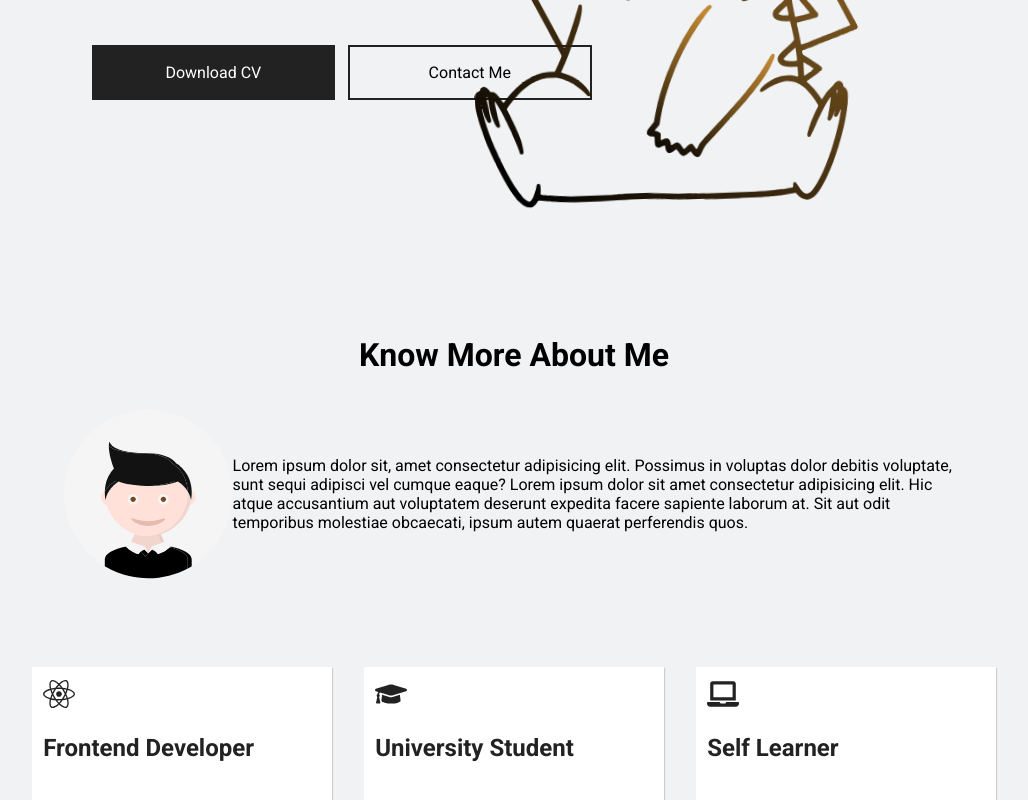
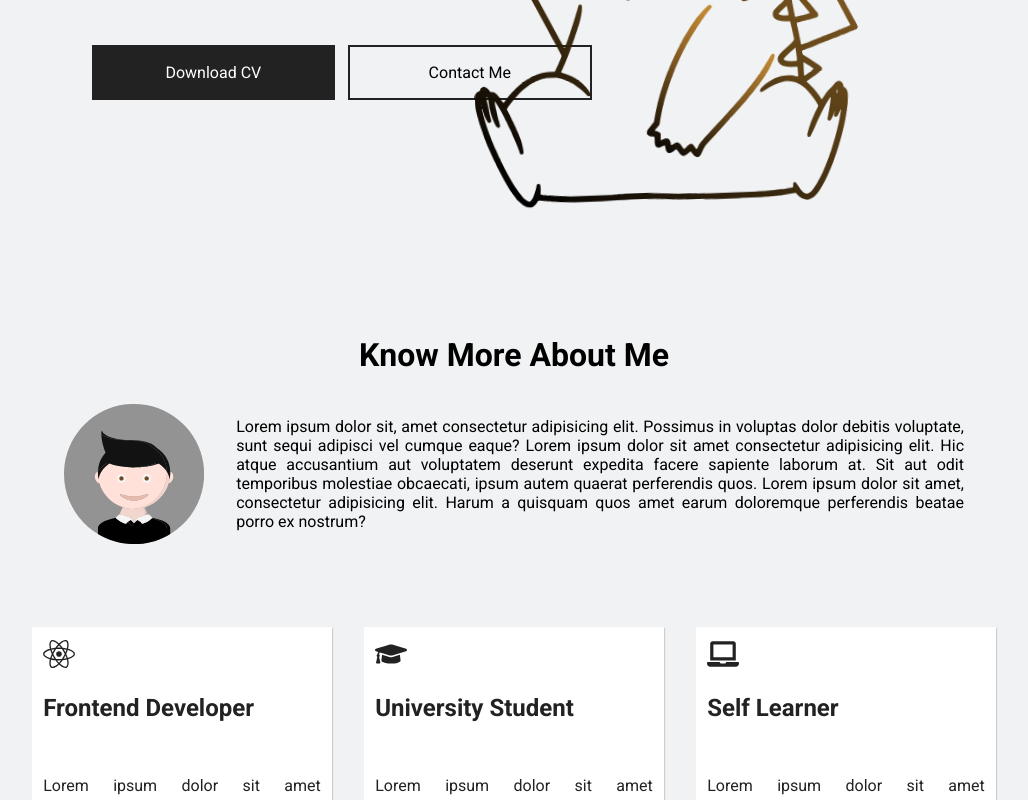
Before and after one commit to Bikalpa-Paudel/Main-Portfolio-Site, a React (Create React App) app: page / in a window 1280 px wide. Shown: the part 560-1360 px from the top of the page, without its empty margins (126-1154 px from the left). Built offline with nearby package versions, Linux system fonts and the light colour scheme.

Commit message:
more on about

```diff
--- a/src/components/about/About.css
+++ b/src/components/about/About.css
@@ -26,13 +26,19 @@
     display: flex;
     align-items: center;
     justify-content: center;
-    height: 30vh;
+    height: 25vh;
 
 }
 .svg-container-2{
     display: flex;
     align-items: center;
-    justify-content: center;
+    justify-content: space-evenly;
     width: 900px;
-    height: 200px;
+    height: 300px;
+
 }
+
+.about-para{
+    text-align: justify;
+    margin-left: 2rem;
+}
--- a/src/components/about/About.js
+++ b/src/components/about/About.js
@@ -11,7 +11,7 @@ export default function About(){
                 <div className="svg-container">
                     <div className="svg-container-2">
                         <Svg1 />
-                        <div className="about-para">Lorem ipsum dolor sit, amet consectetur adipisicing elit. Possimus in voluptas dolor debitis voluptate, sunt sequi adipisci vel cumque eaque? Lorem ipsum dolor sit amet consectetur adipisicing elit. Hic atque accusantium aut voluptatem deserunt expedita facere sapiente laborum at. Sit aut odit temporibus molestiae obcaecati, ipsum autem quaerat perferendis quos.</div>
+                        <div className="about-para">Lorem ipsum dolor sit, amet consectetur adipisicing elit. Possimus in voluptas dolor debitis voluptate, sunt sequi adipisci vel cumque eaque? Lorem ipsum dolor sit amet consectetur adipisicing elit. Hic atque accusantium aut voluptatem deserunt expedita facere sapiente laborum at. Sit aut odit temporibus molestiae obcaecati, ipsum autem quaerat perferendis quos. Lorem ipsum dolor sit amet, consectetur adipisicing elit. Harum a quisquam quos amet earum doloremque perferendis beatae porro ex nostrum?</div>
                     </div>
                 </div>
                 <div className='about-card-container'>
--- a/src/components/about/Svg1.js
+++ b/src/components/about/Svg1.js
@@ -2,9 +2,9 @@ export default function Svg1() {
     return (
         <>
 
-            <svg width="600" height="600" viewBox="0 0 200 200" fill="none" xmlns="http://www.w3.org/2000/svg">
+            <svg width="700" height="700" viewBox="0 0 200 200" fill="none" xmlns="http://www.w3.org/2000/svg">
                 <g id="SVGRepo_iconCarrier">
-                    <path id="Vector" d="M100 200C155.228 200 200 155.228 200 100C200 44.7715 155.228 0 100 0C44.7715 0 0 44.7715 0 100C0 155.228 44.7715 200 100 200Z" fill="#F5F5F5" />
+                    <path id="Vector" d="M100 200C155.228 200 200 155.228 200 100C200 44.7715 155.228 0 100 0C44.7715 0 0 44.7715 0 100C0 155.228 44.7715 200 100 200Z" fill="#939393" />
                     <g id="Group">
                         <path id="Vector_2" d="M100.007 170.306L100 170.313H100.002L100.007 170.306Z" fill="#E6CBC3" />
                         <path id="Vector_3" d="M100.759 168.898C100.333 169.075 99.9156 169.239 99.5031 169.389L100 170.312L100.759 168.898Z" fill="#E6CBC3" />
```
